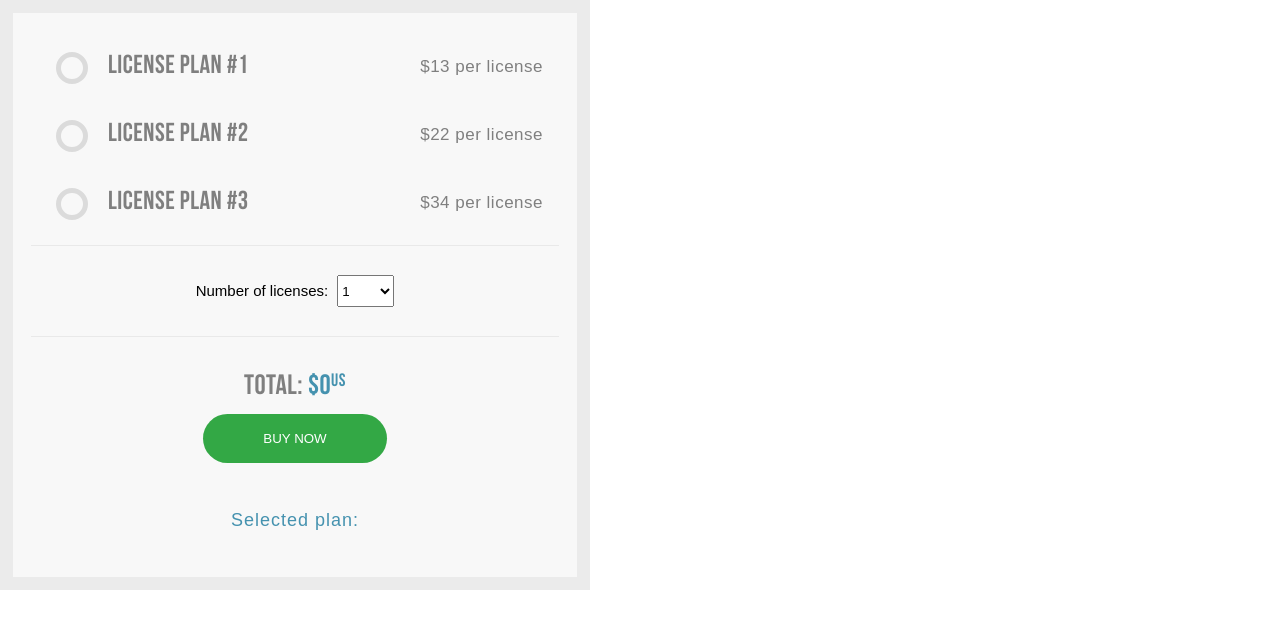
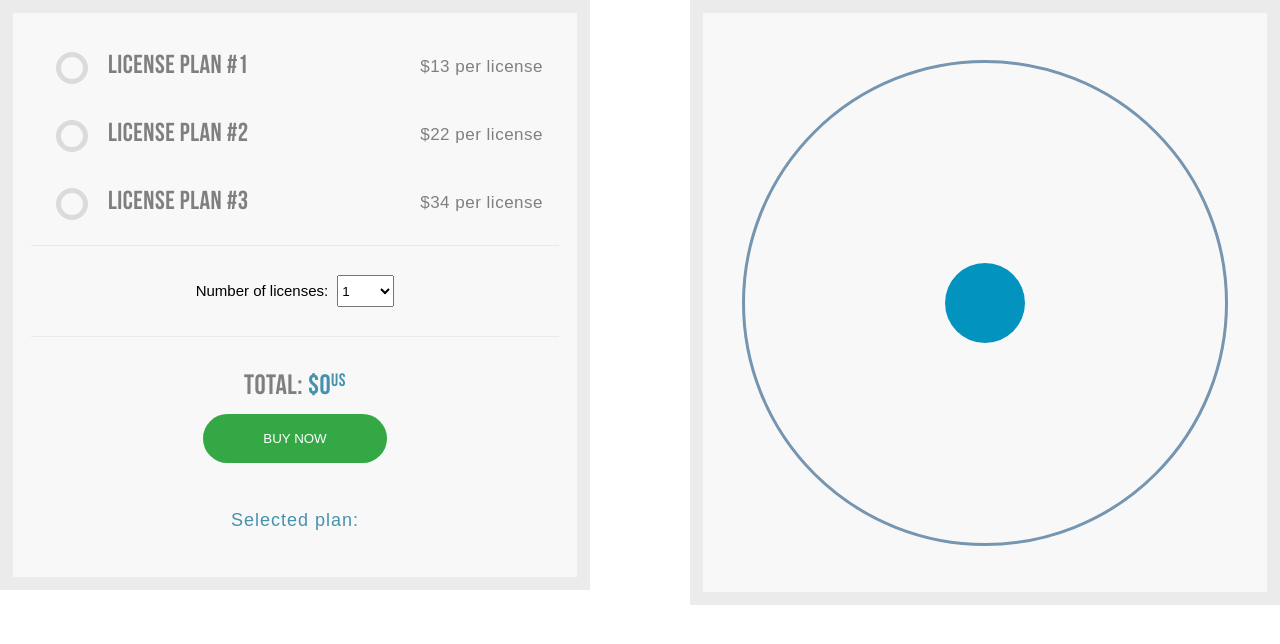
Before and after one commit to Moik/daminion, a plain HTML site: page index.html in a window 1280 px wide. Drawn offline with Linux system fonts and the light colour scheme.

Commit message:
added moving ball

```diff
--- a/index.html
+++ b/index.html
@@ -33,8 +33,10 @@
 		</div>
 	</form>
 
-	<div class="test">
 
+
+	<div class="canvas-wrap">
+		<canvas id="canvas" width="480" height="480"></canvas>
 	</div>
 
 	<script src="js/libs.js"></script>
--- a/js/daminion.js
+++ b/js/daminion.js
@@ -5,7 +5,6 @@ $(function() {
 		type: "GET",
 		dataType: 'json',
 		cache: false,
-		// async: false,
 		success: function(data) {
 			if(data.number) {
 				var select = $("#license-number");
@@ -21,8 +20,8 @@ $(function() {
 			if(data.licenses) {
 				var radioElem = $(".radio-section");
 				var radioElemHTML = radioElem.html();
-				radioElem.empty();
-				for(var i = 0; i < data.licenses.length; i++) {
+				// radioElem.empty();
+				for(var i = 1; i < data.licenses.length; i++) {
 					radioElem.append(radioElemHTML);
 				}
 				$("input[name=license-plan]").each(function (i) {
@@ -49,17 +48,16 @@ $(function() {
 		}
 	});
 
+	movingBall();
+
 });
 
 function mainCalc() {
 	var	checked = $("input[name=license-plan]:checked"),
-	perLicense = +checked.next().find(".license-price").text(),
-	selectedPlan = checked.val(),
-	number = +$("#license-number option:selected").val(),
-	selectedContainer = $(".selected-plan");
-
-	totalCalc(perLicense, number);
-	selectedContainer.html(selectedPlan);
+		perLicense = +checked.next().find(".license-price").text(),
+		selectedPlan = checked.val(),
+		number = +$("#license-number option:selected").val(),
+		selectedContainer = $(".selected-plan");
 
 	$("input[name=license-plan]").change(function() {
 		perLicense = +$(this).next().find(".license-price").text();
@@ -75,8 +73,41 @@ function mainCalc() {
 	});
 }
 
-
 function totalCalc(perLicense, number) {
 	var total = perLicense * number;
 	$(".total-price").html(total);
 }
+
+
+
+function movingBall() {
+	var canvas = document.getElementById('canvas');
+	var ctx = canvas.getContext('2d');
+
+	var ball = {
+		x: 240,
+		y: 240,
+		radius: 40,
+		color: "#0294bf",
+		draw: function() {
+			ctx.clearRect(0, 0, canvas.width, canvas.height);
+			ctx.beginPath();
+			ctx.arc(this.x, this.y, this.radius, 0, Math.PI*2, true);
+			ctx.closePath();
+			ctx.fillStyle = this.color;
+			ctx.fill();
+		}
+	}
+
+	ball.draw();
+
+	canvas.addEventListener('mousemove', function(e) {
+
+		ball.x = e.clientX - canvas.getBoundingClientRect().left;
+		ball.y = e.clientY - canvas.getBoundingClientRect().top;
+
+		if (Math.pow((ball.x - canvas.width/2), 2) + Math.pow((ball.y - canvas.height/2), 2) < Math.pow(canvas.width/2 - ball.radius, 2)) {
+			ball.draw();
+		}
+	});
+}
```
Also changed, not shown: css/daminion.min.css.
